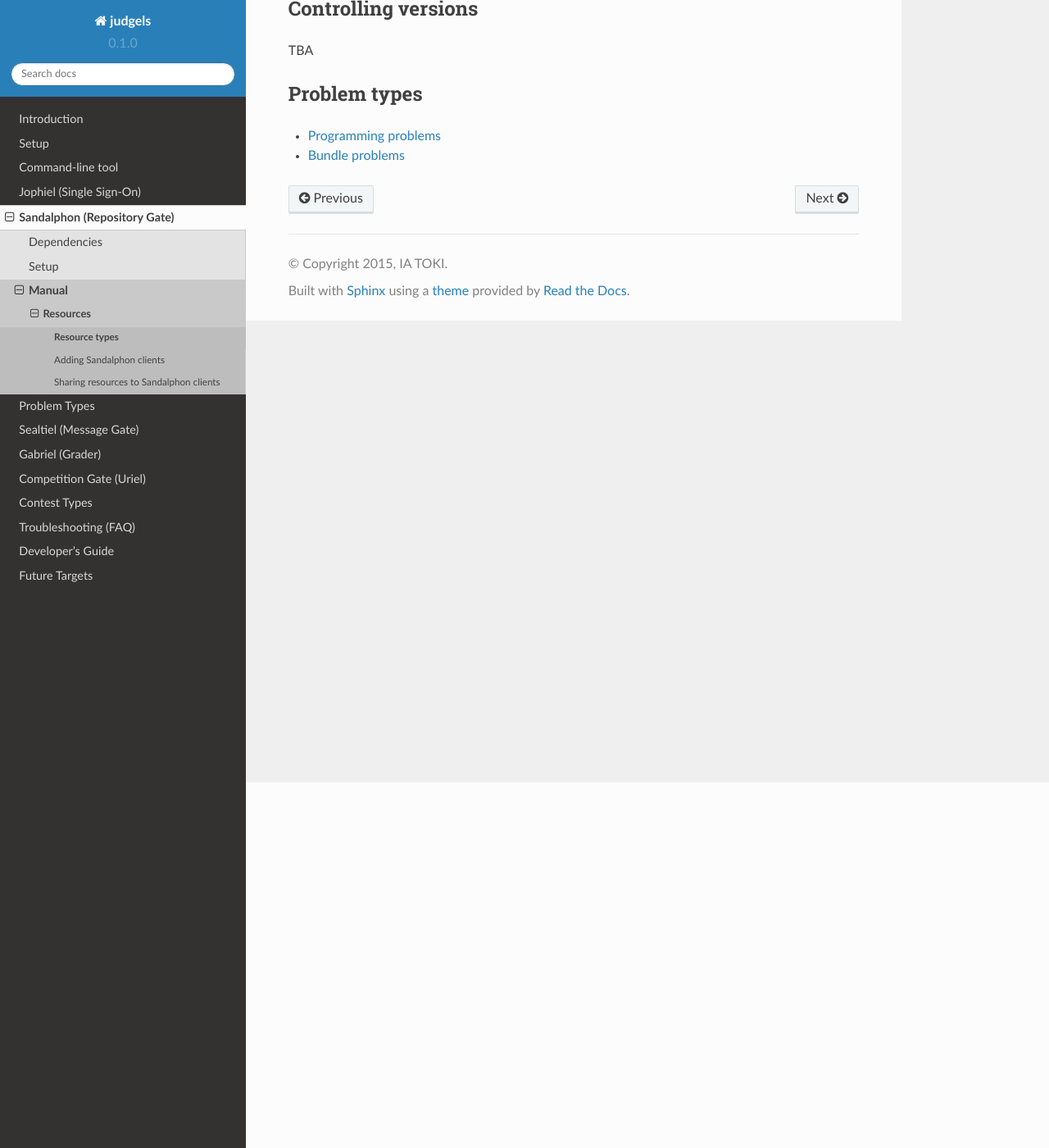
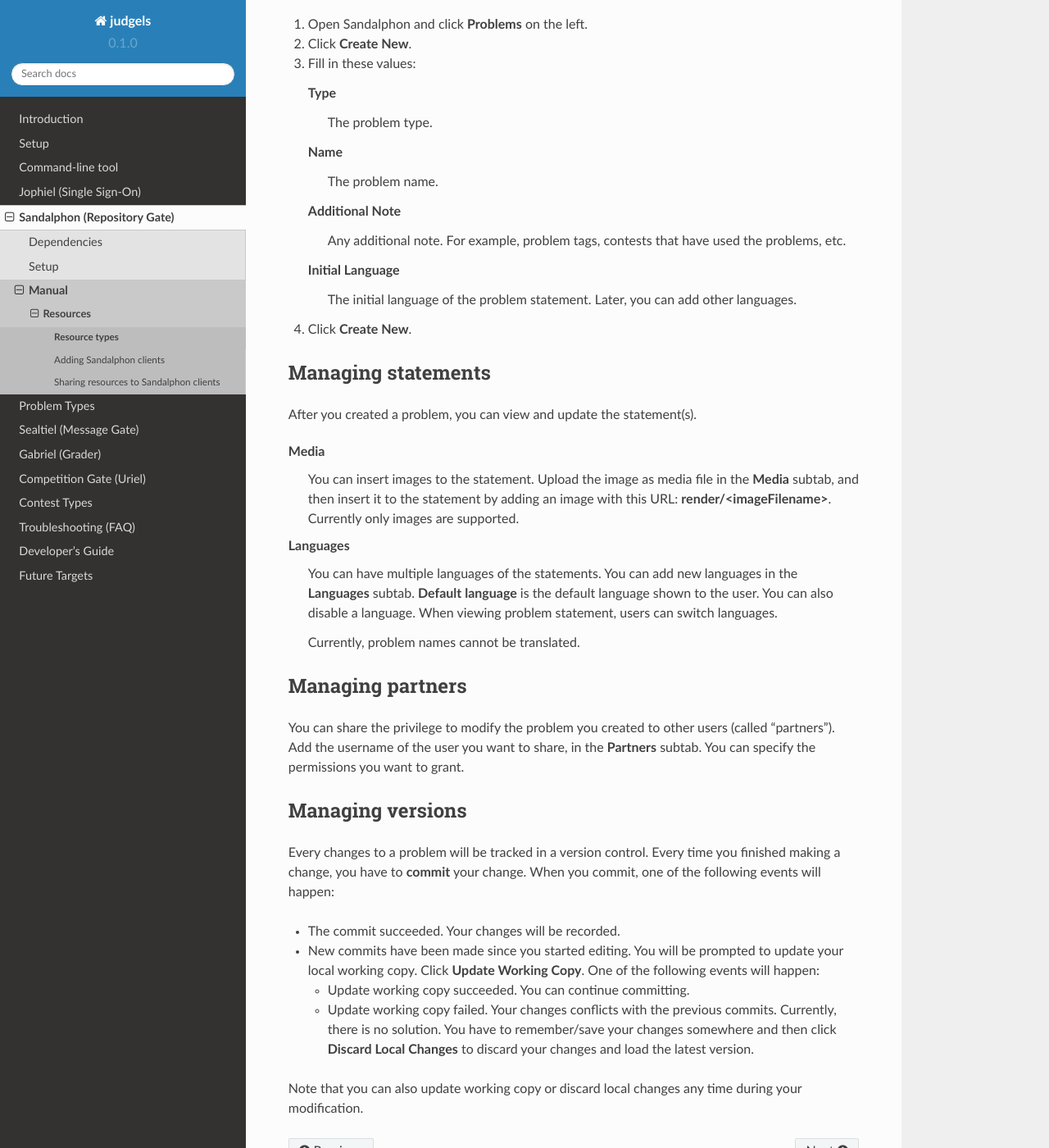
Before and after one commit to judgels/judgels, a Sphinx documentation site: the page built from docs/sandalphon_manual_resources_problems.rst, in a window 1280 px wide and 1400 px high, scrolled down 446 px. Shown: the whole window at 82% size. Built offline with Sphinx 7.4.7 and the Read the Docs theme 2.0.0, drawn with Linux system fonts in a browser that asks for light colours; formulas are drawn with MathJax 3; some of the changed text lies outside the part shown.

Commit message:
Write Sandalphon common problems docs

```diff
--- a/docs/sandalphon_manual_resources_problems.rst
+++ b/docs/sandalphon_manual_resources_problems.rst
@@ -1,28 +1,66 @@
 Problems
 ========
 
-Currently, there are two types of problems that are supported in Sandalphon: programming problems and bundle problems.
-
-Inserting statements
---------------------
-
-TBA
-
-Adding partners
----------------
-
-TBA
-
-Controlling versions
---------------------
-
-TBA
-
 Problem types
 -------------
+
+Currently, there are two types of problems that are supported in Sandalphon: programming problems and bundle problems.
 
 .. toctree::
    :maxdepth: 1
 
    sandalphon_manual_resources_problems_programming
    sandalphon_manual_resources_problems_bundle
+
+Creating problems
+-----------------
+
+To create a new problem in Sandalphon, perform these steps:
+
+#. Open Sandalphon and click **Problems** on the left.
+#. Click **Create New**.
+#. Fill in these values:
+
+   Type
+       The problem type.
+
+   Name
+       The problem name.
+
+   Additional Note
+       Any additional note. For example, problem tags, contests that have used the problems, etc.
+
+   Initial Language
+       The initial language of the problem statement. Later, you can add other languages.
+#. Click **Create New**.
+
+Managing statements
+-------------------
+
+After you created a problem, you can view and update the statement(s).
+
+Media
+    You can insert images to the statement. Upload the image as media file in the **Media** subtab, and then insert it to the statement by adding an image with this URL: **render/<imageFilename>**. Currently only images are supported.
+
+Languages
+    You can have multiple languages of the statements. You can add new languages in the **Languages** subtab. **Default language** is the default language shown to the user. You can also disable a language. When viewing problem statement, users can switch languages.
+
+    Currently, problem names cannot be translated.
+
+Managing partners
+-----------------
+
+You can share the privilege to modify the problem you created to other users (called "partners"). Add the username of the user you want to share, in the **Partners** subtab. You can specify the permissions you want to grant.
+
+Managing versions
+-----------------
+
+Every changes to a problem will be tracked in a version control. Every time you finished making a change, you have to **commit** your change. When you commit, one of the following events will happen:
+
+- The commit succeeded. Your changes will be recorded.
+- New commits have been made since you started editing. You will be prompted to update your local working copy. Click **Update Working Copy**. One of the following events will happen:
+
+  - Update working copy succeeded. You can continue committing.
+  - Update working copy failed. Your changes conflicts with the previous commits. Currently, there is no solution. You have to remember/save your changes somewhere and then click **Discard Local Changes** to discard your changes and load the latest version.
+
+Note that you can also update working copy or discard local changes any time during your modification.
```
